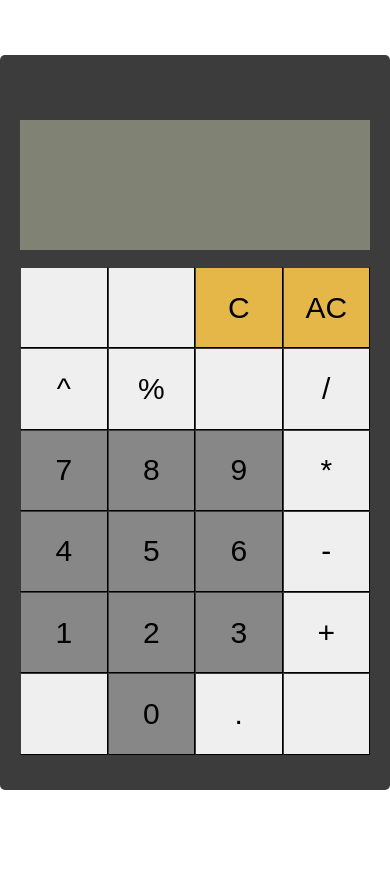
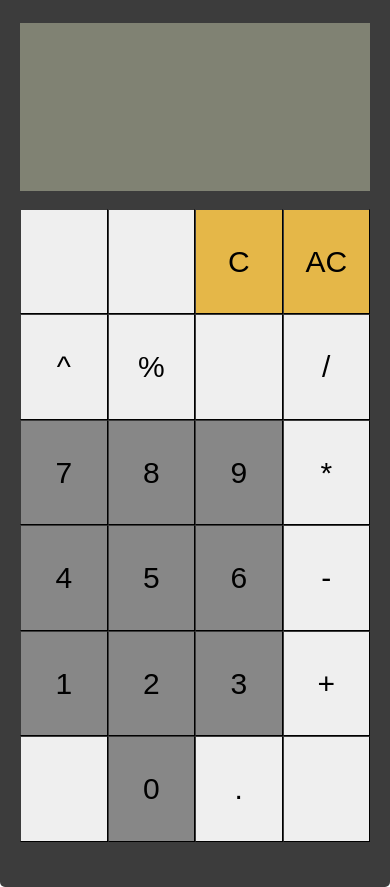
Before and after one commit to portaTuimil/Calculator, a plain HTML site: page index.html in a window 390 px wide. Before the commit the page ends 844 px from the top, so only its background shows below. Drawn offline with Linux system fonts and the light colour scheme.

Commit message:
Resolution Fixed

```diff
--- a/estilo.css
+++ b/estilo.css
@@ -103,3 +103,10 @@ body {
     width:100%;
     text-align:right;
 }
+
+@media(max-width: 600px){
+    #calculator{
+        height: 100vh;
+        width: 100vw;
+    }
+}
--- a/index.html
+++ b/index.html
@@ -4,6 +4,11 @@
 	<title>Calculator</title>
 	<link rel="stylesheet" type="text/css" href="estilo.css">
 	<meta http-equiv="Content-Type" content="text/html; charset=utf-8"/>
+	<meta charset="UTF-8">
+	<meta name="description" content="The Calculator program from The Odin Project">
+	<meta name="author" content="Pablo Porta">
+	<meta name="viewport" content="width=device-width, initial-scale=1" />
+	<link rel="icon" href="CalculatorIcon.png">
 </head>
 <body>
 
```
Also changed, not shown: CalculatorIcon.png (added), 1 other file.
